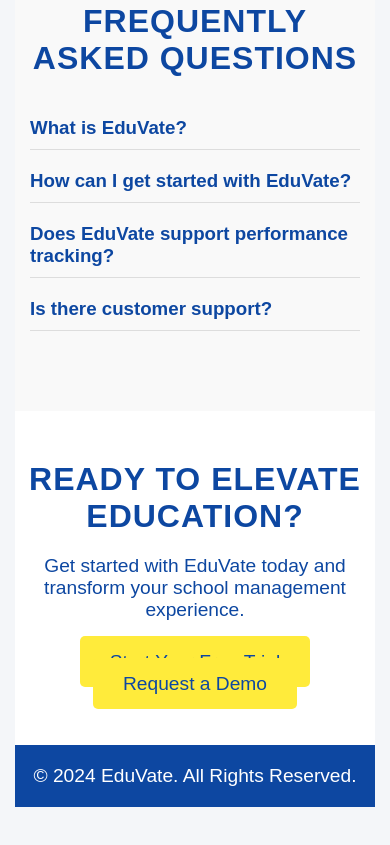
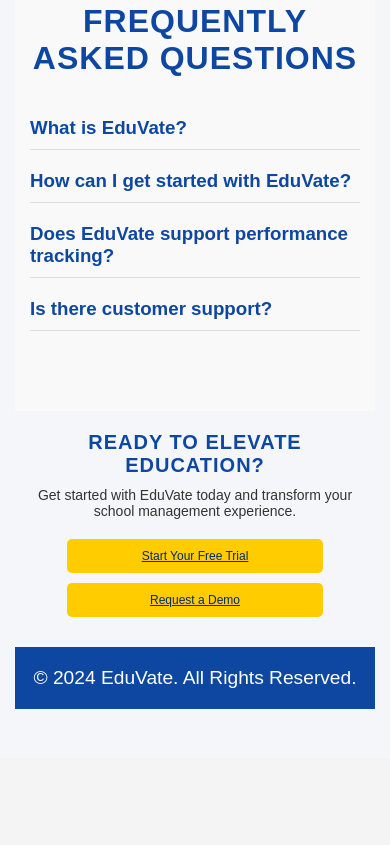
Before and after one commit to Theos-Tech/eduvate, a plain HTML site: page index.html in a window 390 px wide. Shown: the part 3770-4615 px from the top of the page. After the commit the page ends 4529 px from the top, so only its background shows below. Drawn offline with Linux system fonts and the light colour scheme.

Commit message:
Good fix

```diff
--- a/style.css
+++ b/style.css
@@ -314,30 +314,67 @@
 
 
 
+/* Responsive styles for the CTA section */
 .cta-section {
-    background-color: #fff;
-    color: white;
     text-align: center;
-    padding: 50px 0;
+    padding: 20px;
 }
+
 .cta-section h2 {
-    font-size: 2.0em;
+    font-size: 24px;
+    margin-bottom: 10px;
+}
+
+.cta-section p {
+    font-size: 18px;
     margin-bottom: 20px;
 }
-.cta-section p {
-    font-size: 1.2em;
-    margin-bottom: 30px;
-    color: #0d47a1;
+
+.cta-section .btn {
+    display: inline-block;
+    padding: 12px 20px;
+    margin: 10px;
+    font-size: 16px;
+    background-color: #ffcc00;
+    color: #00296b;
+    border: none;
+    border-radius: 5px;
+    cursor: pointer;
+    text-align: center;
 }
-.cta-btn, .demo-btn {
-    background-color: #ffeb3b;
-    padding: 15px 30px;
-    border-radius: 5px;
-    font-size: 1.2em;
-    margin:  20px;
 
-    color: #0d47a1;
-    text-decoration: none;
+/* Media query for smaller screens (max-width: 768px) */
+@media (max-width: 768px) {
+    .cta-section .btn {
+        display: block;
+        width: 80%;  /* Full width for better readability */
+        margin: 10px auto;  /* Center the buttons */
+        font-size: 14px;
+    }
+
+    .cta-section h2 {
+        font-size: 22px;
+    }
+
+    .cta-section p {
+        font-size: 16px;
+    }
+}
+
+/* Media query for extra small screens (max-width: 480px) */
+@media (max-width: 480px) {
+    .cta-section h2 {
+        font-size: 20px;
+    }
+
+    .cta-section p {
+        font-size: 14px;
+    }
+
+    .cta-section .btn {
+        font-size: 12px;
+        padding: 10px;
+    }
 }
 
 .faq {
@@ -394,6 +431,8 @@
     margin: 10px 0;
 }
 
+
+
 /* Responsive Design */
 @media (max-width: 768px) {
     .nav-links {
```
